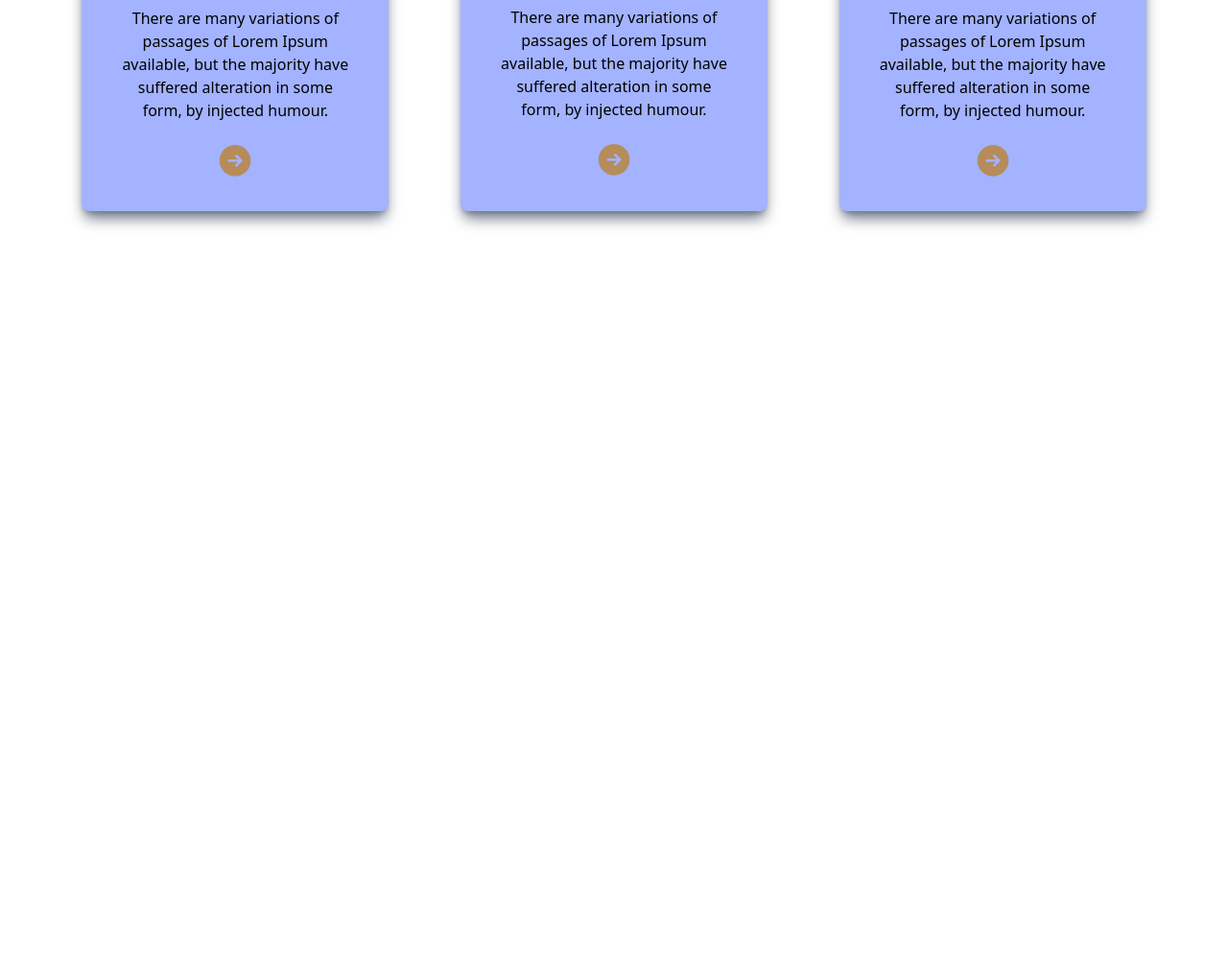
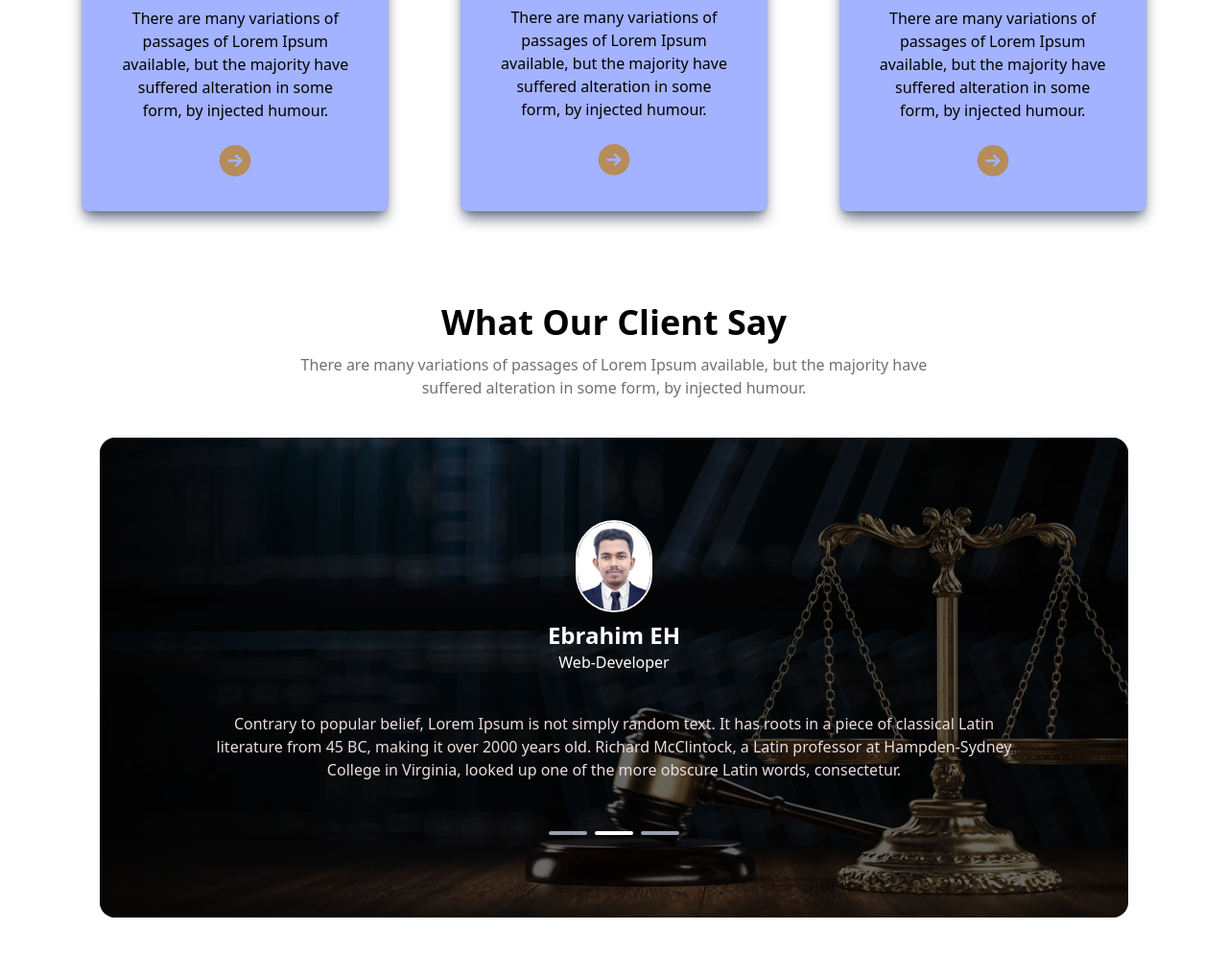
Before and after one commit to EbrahimEh/justice-project, a website: page src/index.html in a window 1280 px wide. Shown: the part 1663-2657 px from the top of the page at 96% size. Before the commit the page ends 1963 px from the top, so only its background shows below. Drawn offline with Linux system fonts and the light colour scheme; a web font is replaced by a local one.

Commit message:
Complete Client Section

```diff
--- a/src/index.html
+++ b/src/index.html
@@ -79,44 +79,89 @@
 
             <div class="all-cards grid grid-cols-1 md:grid-cols-3 gap-x-8 justify-items-center">
 
-                <div class="shadow-lg shadow-gray-500 mt-16 p-10 text-center w-80 h-[430px] rounded-lg flex flex-col items-center bg-indigo-300">
+                <div
+                    class="shadow-lg shadow-gray-500 mt-16 p-10 text-center w-80 h-[430px] rounded-lg flex flex-col items-center bg-indigo-300">
                     <img class="mb-8 mt-3" src="../images/business.png" alt="">
                     <h3 class="text-2xl font-bold mb-7">Business Law</h3>
-                    <p class="mb-5">There are many variations of passages of Lorem Ipsum available, but the majority have suffered alteration in some form, by injected humour.</p>
+                    <p class="mb-5">There are many variations of passages of Lorem Ipsum available, but the majority
+                        have suffered alteration in some form, by injected humour.</p>
                     <img src="../images/Frame.png" alt="">
                 </div>
-                <div class="shadow-lg shadow-gray-500 mt-16 p-10 text-center w-80 h-[430px] rounded-lg flex flex-col items-center bg-indigo-300">
+                <div
+                    class="shadow-lg shadow-gray-500 mt-16 p-10 text-center w-80 h-[430px] rounded-lg flex flex-col items-center bg-indigo-300">
                     <img class="mb-8 mt-3" src="../images/criminal.png" alt="">
                     <h3 class="text-2xl font-bold mb-7">Criminal Law</h3>
-                    <p class="mb-5">There are many variations of passages of Lorem Ipsum available, but the majority have suffered alteration in some form, by injected humour.</p>
+                    <p class="mb-5">There are many variations of passages of Lorem Ipsum available, but the majority
+                        have suffered alteration in some form, by injected humour.</p>
                     <img src="../images/Frame.png" alt="">
                 </div>
-                <div class="shadow-lg shadow-gray-500 mt-16 p-10 text-center w-80 h-[430px] rounded-lg flex flex-col items-center bg-indigo-300">
+                <div
+                    class="shadow-lg shadow-gray-500 mt-16 p-10 text-center w-80 h-[430px] rounded-lg flex flex-col items-center bg-indigo-300">
                     <img class="mb-8 mt-3" src="../images/child.png" alt="">
                     <h3 class="text-2xl font-bold mb-7">Child Support</h3>
-                    <p class="mb-5">There are many variations of passages of Lorem Ipsum available, but the majority have suffered alteration in some form, by injected humour.</p>
+                    <p class="mb-5">There are many variations of passages of Lorem Ipsum available, but the majority
+                        have suffered alteration in some form, by injected humour.</p>
                     <img src="../images/Frame.png" alt="">
                 </div>
-                <div class="shadow-lg shadow-gray-500 mt-16 p-10 text-center w-80 h-[430px] rounded-lg flex flex-col items-center bg-indigo-300">
+                <div
+                    class="shadow-lg shadow-gray-500 mt-16 p-10 text-center w-80 h-[430px] rounded-lg flex flex-col items-center bg-indigo-300">
                     <img class="mb-8 mt-3" src="../images/education.png" alt="">
                     <h3 class="text-2xl font-bold mb-7">Education Law</h3>
-                    <p class="mb-5">There are many variations of passages of Lorem Ipsum available, but the majority have suffered alteration in some form, by injected humour.</p>
+                    <p class="mb-5">There are many variations of passages of Lorem Ipsum available, but the majority
+                        have suffered alteration in some form, by injected humour.</p>
                     <img src="../images/Frame.png" alt="">
                 </div>
-                <div class="shadow-lg shadow-gray-500 mt-16 p-10 text-center w-80 h-[430px] rounded-lg flex flex-col items-center bg-indigo-300">
+                <div
+                    class="shadow-lg shadow-gray-500 mt-16 p-10 text-center w-80 h-[430px] rounded-lg flex flex-col items-center bg-indigo-300">
                     <img class="mb-8 mt-3" src="../images/divorce.png" alt="">
                     <h3 class="text-2xl font-bold mb-7">Divorce Law</h3>
-                    <p class="mb-5">There are many variations of passages of Lorem Ipsum available, but the majority have suffered alteration in some form, by injected humour.</p>
+                    <p class="mb-5">There are many variations of passages of Lorem Ipsum available, but the majority
+                        have suffered alteration in some form, by injected humour.</p>
                     <img src="../images/Frame.png" alt="">
                 </div>
-                <div class="shadow-lg shadow-gray-500 mt-16 p-10 text-center w-80 h-[430px] rounded-lg flex flex-col items-center bg-indigo-300">
+                <div
+                    class="shadow-lg shadow-gray-500 mt-16 p-10 text-center w-80 h-[430px] rounded-lg flex flex-col items-center bg-indigo-300">
                     <img class="mb-8 mt-3" src="../images/tax.png" alt="">
                     <h3 class="text-2xl font-bold mb-7">Tax Law</h3>
-                    <p class="mb-5">There are many variations of passages of Lorem Ipsum available, but the majority have suffered alteration in some form, by injected humour.</p>
+                    <p class="mb-5">There are many variations of passages of Lorem Ipsum available, but the majority
+                        have suffered alteration in some form, by injected humour.</p>
                     <img src="../images/Frame.png" alt="">
                 </div>
             </div>
         </div>
+
+
+        <!-- ---Client Say  -->
+        <section class="mt-24">
+            <div class="clients text-center m-5 md:m-0">
+
+                <h2 class="text-2xl md:text-4xl font-bold mb-3">What Our Client Say</h2>
+                <p class="text-[#707070]">There are many variations of passages of Lorem Ipsum available, but the
+                    majority have <br> suffered alteration in some form, by injected humour.</p>
+
+                <div class="bg-part mt-16 sm:m-10 relative h-[500px] bg-[url('../images/banner.png')] rounded-2xl text-white flex justify-center items-center">
+
+                    <!-- ---bg-overlay -->
+                     <div class="absolute rounded-2xl inset-0 bg-black/60"></div>
+
+                    <div class="bg-text relative max-w-4xl justify-items-center">
+                        <img class="rounded-full w-20 h-24 border-2" src="../images/Md-Ebrahi.jpeg" alt="">
+                        <h3 class="text-2xl font-bold mt-2">Ebrahim EH</h3>
+                        <h4 class="">Web-Developer</h4>
+                        <p class="mt-5 text-[#ebdcdc] p-5">Contrary to popular belief, Lorem Ipsum is not simply random text. It has roots in a piece of
+                            classical Latin literature from 45 BC, making it over 2000 years old. Richard McClintock, a
+                            Latin professor at Hampden-Sydney College in Virginia, looked up one of the more obscure
+                            Latin words, consectetur.</p>
+
+                        <div class="slide flex space-x-2 mt-8">
+                            <div class="h-1 rounded-lg w-10 bg-gray-400"></div>
+                            <div class="h-1 rounded-lg w-10 bg-white"></div>
+                            <div class="h-1 rounded-lg w-10 bg-gray-400"></div>
+                        </div>
+                    </div>
+                </div>
+            </div>
+        </section>
     </main>
 
     <footer>
--- a/src/input.css
+++ b/src/input.css
@@ -1 +1,2 @@
+@import url('https://fonts.googleapis.com/css2?family=Azeret+Mono:ital,wght@0,100..900;1,100..900&display=swap');
 @import "tailwindcss";
```
Also changed, not shown: images/Md-Ebrahi.jpeg (added), src/output.css. Lines whose indentation alone changed are shown as unchanged.
